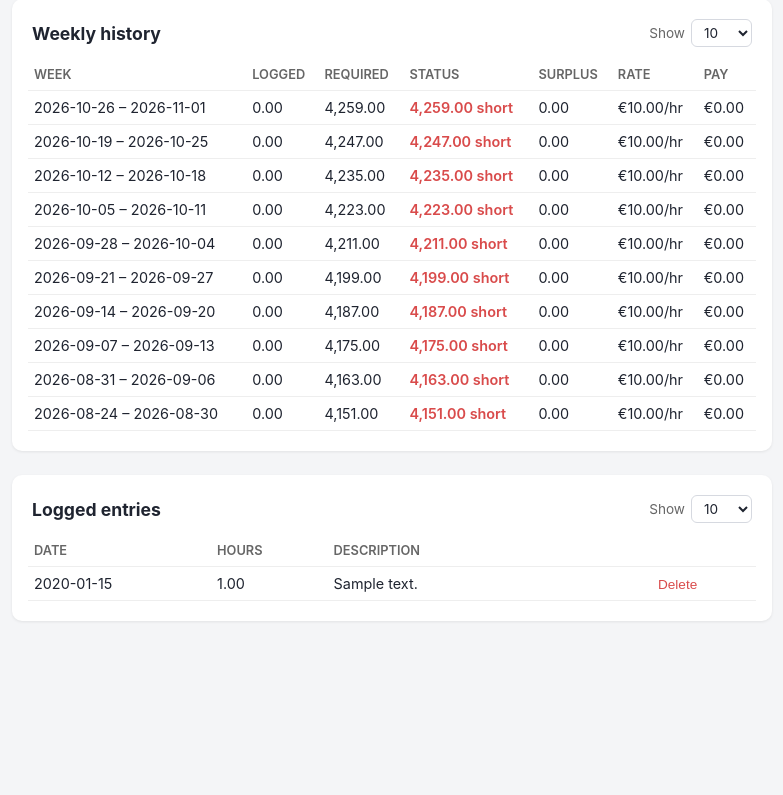
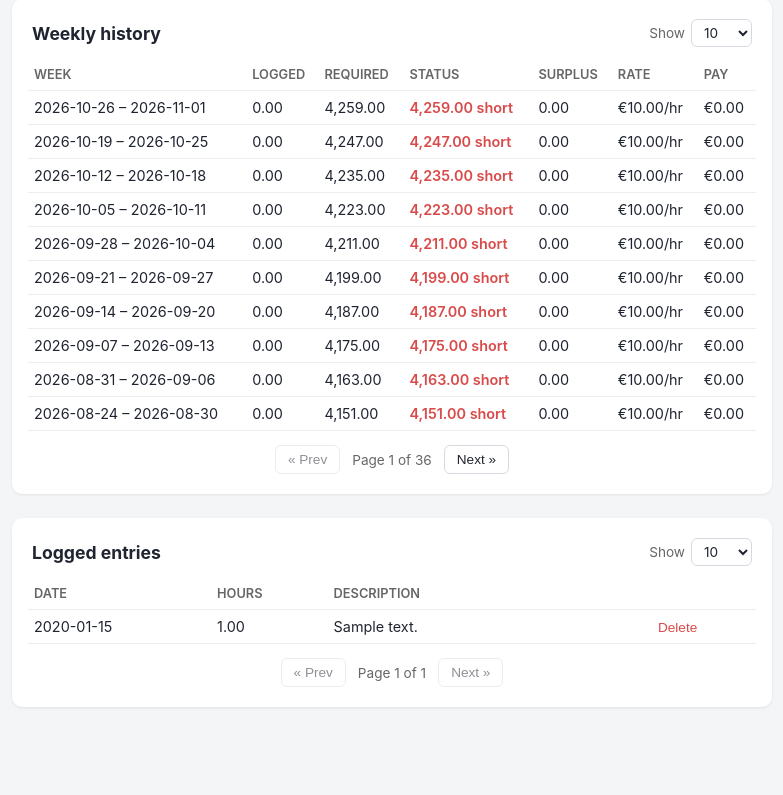
Before and after one commit to GameGuy1900/workhour_logger_website, a PHP site: page / in a window 1280 px wide. Shown: the part 830-1625 px from the top of the page, without its empty margins (248-1031 px from the left). Before the commit the page ends 1422 px from the top, so only its background shows below. Run offline with PHP 8.4, Linux system fonts and the light colour scheme; data comes from the database, SQL or seed files in the repository; tables that the repository leaves empty hold one stand-in row (values such as "Sample post").

Commit message:
Add pagination controls to every table
The "Show N rows" dropdown now sets a page size instead of just a cap:
each table gets Prev/Next buttons and a "Page X of Y" indicator so you
can browse older rows instead of losing access to them past the limit.
Changing the page size resets to page 1. Pagination controls hide
themselves entirely when a table fits on a single page.

Co-Authored-By: Claude Sonnet 5 <noreply@anthropic.com>
Claude-Session: https://claude.ai/code/session_01TNxAXZraiVw4hkAtqYhVGE

```diff
--- a/index.php
+++ b/index.php
@@ -172,6 +172,11 @@ function h($value)
             </tbody>
         </table>
         </div>
+        <div class="pagination" data-pagination-for="weekly-history-table">
+            <button type="button" class="page-prev">&laquo; Prev</button>
+            <span class="page-info">Page 1 of 1</span>
+            <button type="button" class="page-next">Next &raquo;</button>
+        </div>
         <?php endif; ?>
     </div>
 
@@ -215,6 +220,11 @@ function h($value)
             </tbody>
         </table>
         </div>
+        <div class="pagination" data-pagination-for="logged-entries-table">
+            <button type="button" class="page-prev">&laquo; Prev</button>
+            <span class="page-info">Page 1 of 1</span>
+            <button type="button" class="page-next">Next &raquo;</button>
+        </div>
         <?php endif; ?>
     </div>
 </div>
--- a/row-limit.js
+++ b/row-limit.js
@@ -1,20 +1,20 @@
 (function () {
-    function applyLimit(select) {
-        var table = document.getElementById(select.getAttribute('data-target'));
+    function setup(select) {
+        var targetId = select.getAttribute('data-target');
+        var table = document.getElementById(targetId);
         if (!table || !table.tBodies[0]) return;
-        var limit = parseInt(select.value, 10) || 0;
-        Array.prototype.forEach.call(table.tBodies[0].rows, function (row, i) {
-            row.hidden = limit > 0 && i >= limit;
-        });
-    }
 
-    function init(select) {
-        var key = 'rowLimit:' + select.getAttribute('data-target');
+        var rows = Array.prototype.slice.call(table.tBodies[0].rows);
+        var pagination = document.querySelector('[data-pagination-for="' + targetId + '"]');
+        var prevBtn = pagination ? pagination.querySelector('.page-prev') : null;
+        var nextBtn = pagination ? pagination.querySelector('.page-next') : null;
+        var info = pagination ? pagination.querySelector('.page-info') : null;
+
+        var storageKey = 'rowLimit:' + targetId;
         var stored = null;
         try {
-            stored = localStorage.getItem(key);
+            stored = localStorage.getItem(storageKey);
         } catch (e) {}
-
         if (stored) {
             var hasOption = Array.prototype.some.call(select.options, function (option) {
                 return option.value === stored;
@@ -22,15 +22,51 @@
             if (hasOption) select.value = stored;
         }
 
-        applyLimit(select);
+        var page = 1;
+
+        function render() {
+            var limit = parseInt(select.value, 10) || rows.length || 1;
+            var totalPages = Math.max(1, Math.ceil(rows.length / limit));
+            if (page > totalPages) page = totalPages;
+            if (page < 1) page = 1;
+
+            var start = (page - 1) * limit;
+            var end = start + limit;
+            rows.forEach(function (row, i) {
+                row.hidden = i < start || i >= end;
+            });
+
+            if (pagination) {
+                pagination.hidden = totalPages <= 1;
+                if (info) info.textContent = 'Page ' + page + ' of ' + totalPages;
+                if (prevBtn) prevBtn.disabled = page <= 1;
+                if (nextBtn) nextBtn.disabled = page >= totalPages;
+            }
+        }
 
         select.addEventListener('change', function () {
             try {
-                localStorage.setItem(key, select.value);
+                localStorage.setItem(storageKey, select.value);
             } catch (e) {}
-            applyLimit(select);
+            page = 1;
+            render();
         });
+
+        if (prevBtn) {
+            prevBtn.addEventListener('click', function () {
+                page -= 1;
+                render();
+            });
+        }
+        if (nextBtn) {
+            nextBtn.addEventListener('click', function () {
+                page += 1;
+                render();
+            });
+        }
+
+        render();
     }
 
-    Array.prototype.forEach.call(document.querySelectorAll('[data-row-limit]'), init);
+    Array.prototype.forEach.call(document.querySelectorAll('[data-row-limit]'), setup);
 })();
--- a/settings.php
+++ b/settings.php
@@ -142,6 +142,11 @@ $history = array_reverse(get_settings_history());
             </tbody>
         </table>
         </div>
+        <div class="pagination" data-pagination-for="settings-history-table">
+            <button type="button" class="page-prev">&laquo; Prev</button>
+            <span class="page-info">Page 1 of 1</span>
+            <button type="button" class="page-next">Next &raquo;</button>
+        </div>
     </div>
     <?php endif; ?>
 </div>
--- a/style.css
+++ b/style.css
@@ -273,6 +273,39 @@ button:hover {
     margin: 0 -4px;
 }
 
+.pagination {
+    display: flex;
+    align-items: center;
+    justify-content: center;
+    gap: 12px;
+    margin-top: 14px;
+    font-size: 0.85rem;
+    color: var(--text-muted);
+}
+
+.pagination button {
+    background: var(--card-bg);
+    color: var(--text);
+    border: 1px solid var(--border);
+    border-radius: 6px;
+    padding: 6px 12px;
+    font-size: 0.85rem;
+    cursor: pointer;
+}
+
+.pagination button:hover:not(:disabled) {
+    background: var(--bg);
+}
+
+.pagination button:disabled {
+    opacity: 0.5;
+    cursor: not-allowed;
+}
+
+.page-info {
+    white-space: nowrap;
+}
+
 table {
     width: 100%;
     min-width: 460px;
```
Also changed, not shown: README.md.
